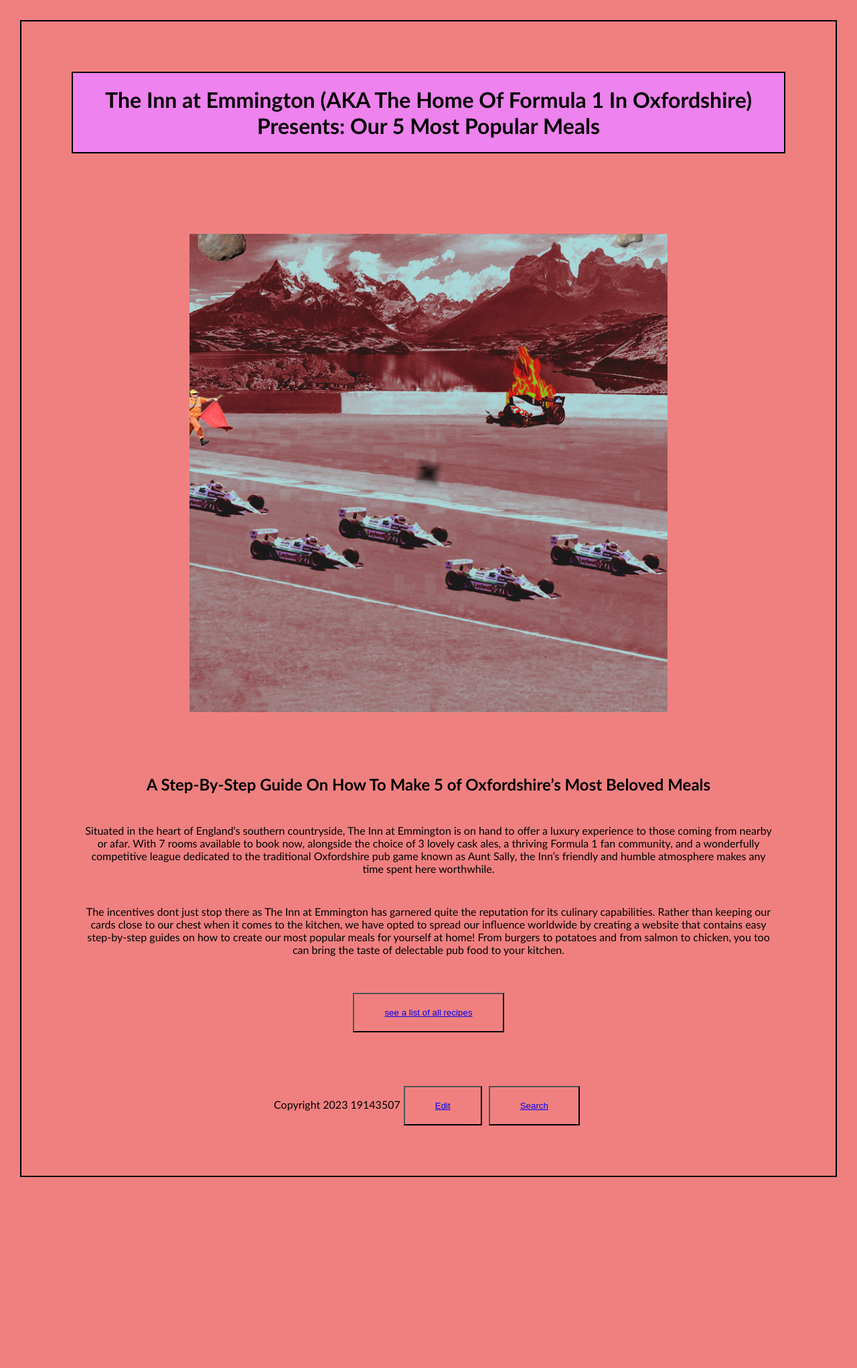
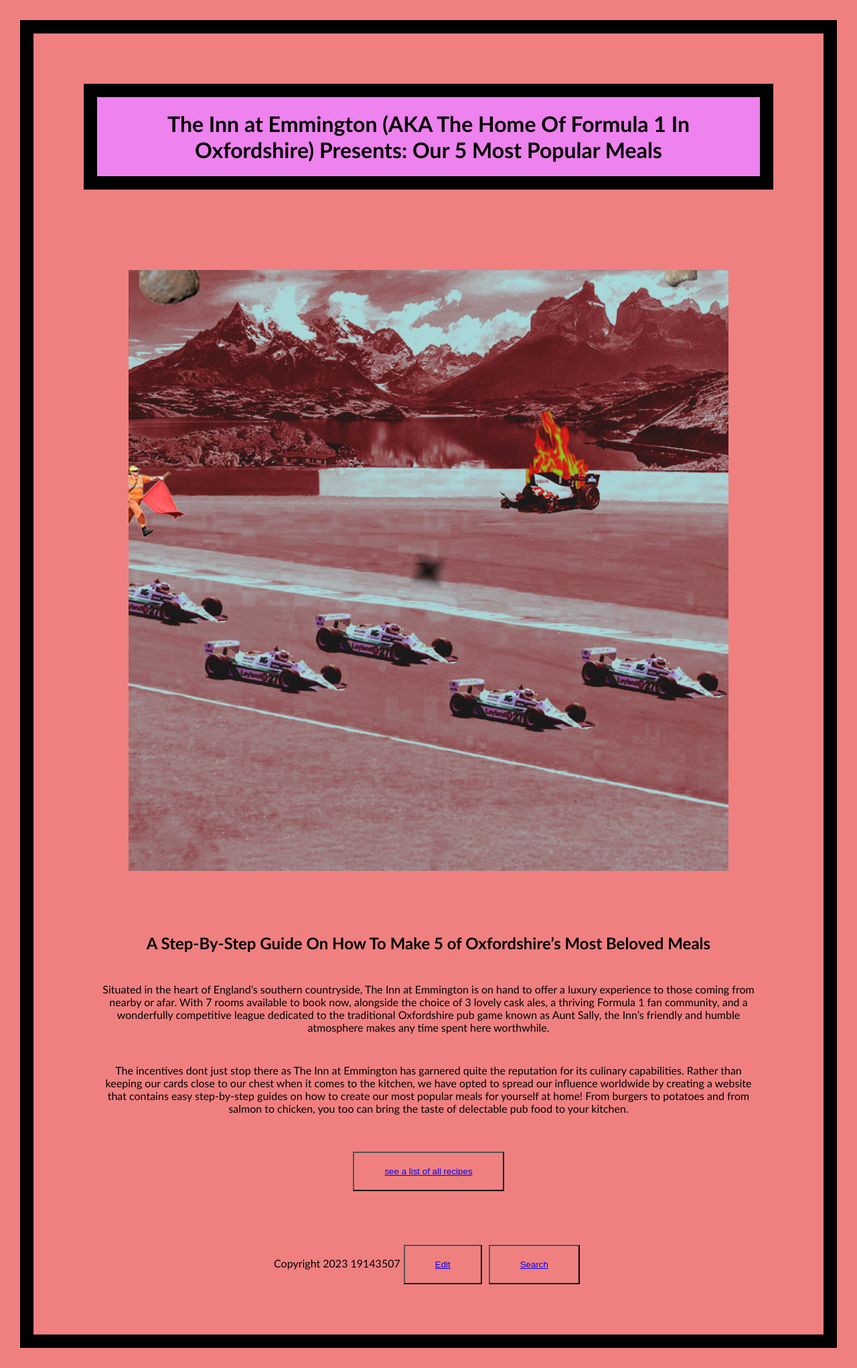
Before and after one commit to 19143507/inn-at-emmington, a Jekyll site: the page built from home/index.md, in a window 1280 px wide. Shown: the whole page at 67% size. Built offline with Jekyll 4.4.1, drawn with Linux system fonts in a browser that asks for light colours; before the commit the page ends 1787 px from its top, so only the background shows below that.

Commit message:
Update recipes.css

```diff
--- a/styles/recipes.css
+++ b/styles/recipes.css
@@ -16,18 +16,18 @@
 h1 {
   text-align: center;
   background-color: violet;
-  border: 2px solid black;
+  border: 20px solid black;
   padding: 20px;
 }
 
 body {
   text-align: center;
-  border: 2px solid black;
+  border: 20px solid black;
 
 }
 
 img {
-  width: 70%;
+  width: 90%;
   align-self: center;
   margin: 0 auto;
 }
```
